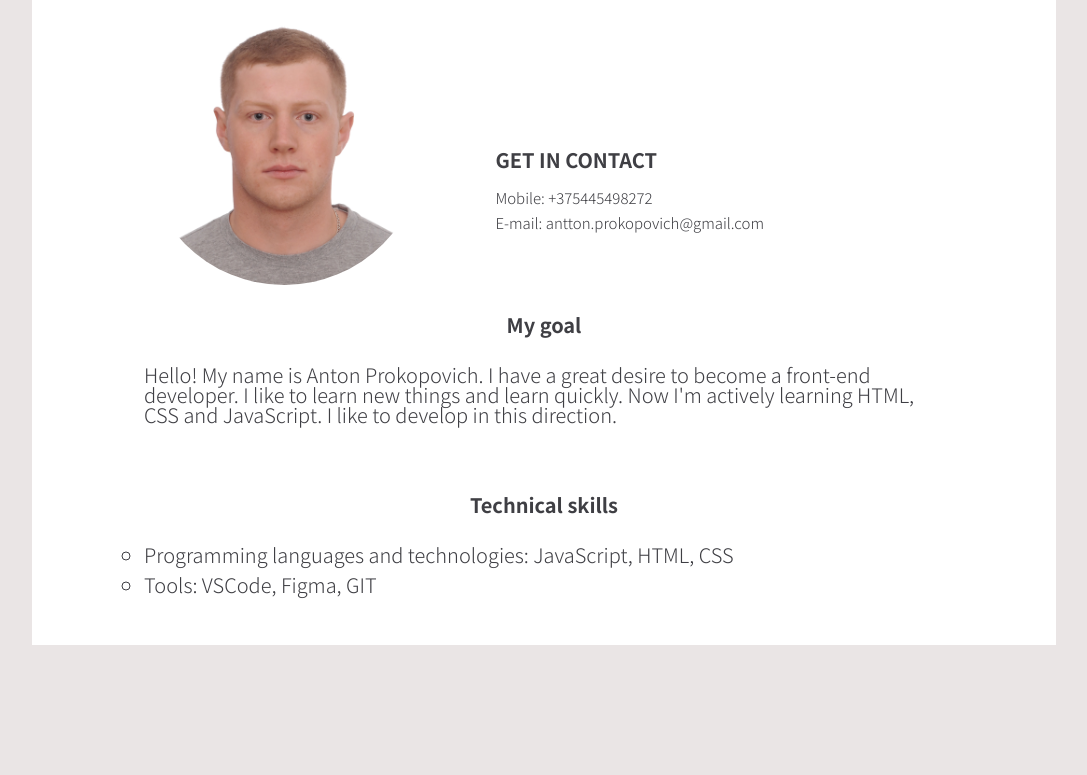
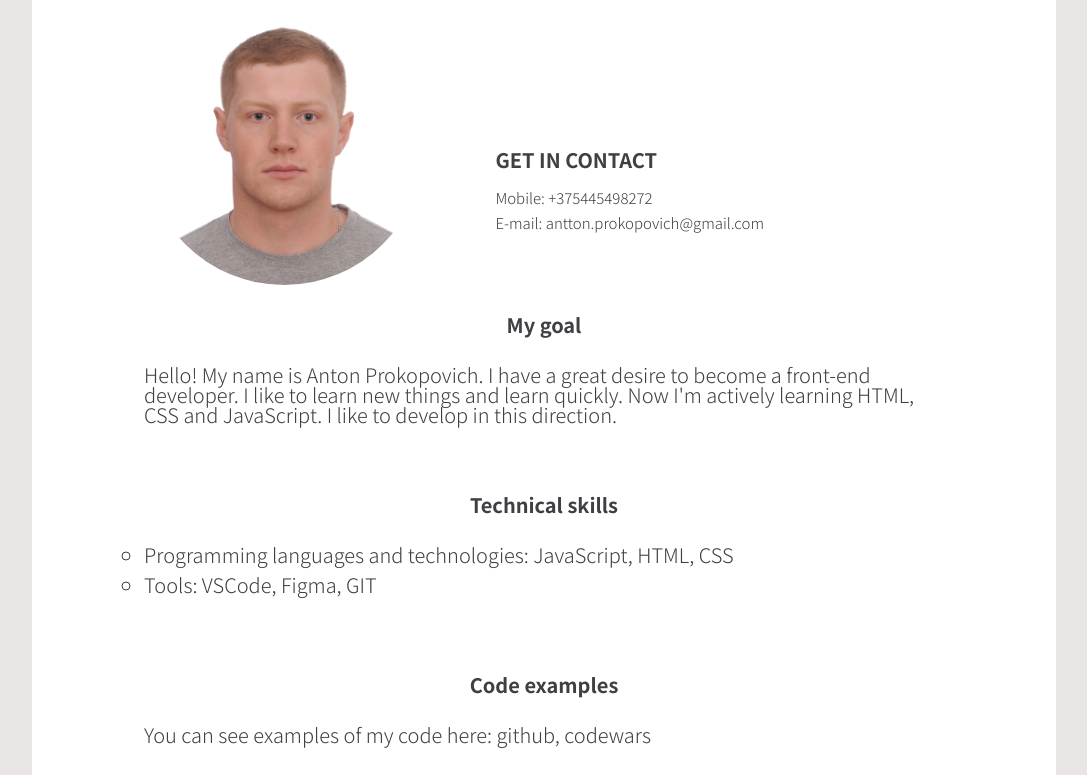
Before and after one commit to anton-prokopovich/rsschool-cv, a plain HTML site: page index.html in a window 1280 px wide. Shown: the part 228-1003 px from the top of the page, without its empty margins (96-1183 px from the left). Before the commit the page ends 873 px from the top, so only its background shows below. Drawn offline with Linux system fonts and the light colour scheme.

Commit message:
feat: add code examples

```diff
--- a/index.html
+++ b/index.html
@@ -46,6 +46,10 @@
           <li>Tools: VSCode, Figma, GIT</li>
         </ul>
       </section>
+      <section class="examples">
+        <h2>Code examples</h2>
+        <p>You can see examples of my code here: <a href="https://github.com/anton-prokopovich">github</a>, <a href="https://www.codewars.com/users/anton-prokopovich">codewars</a></p>
+      </section>
     </div>
 
   </main>
--- a/style.css
+++ b/style.css
@@ -41,20 +41,16 @@ body {
   display: flex;
   width: 800px;
   margin: 5px auto 5px auto;
-  /* background: yellow; */
   justify-content: space-between;
-  /* border-bottom: 2px solid #3f3f44; */
 }
 
 .photo {
   position: relative;
-  /* top: -130px; */
 }
 
 .photo img {
   width: 280px;
   height: 280px;
-  /* border: 1px solid #3f3f44; */
   border-radius: 50%;
 }
 
@@ -92,21 +88,22 @@ body {
 .goal {
   display: flex;
   flex-direction: column;
-  /* background: red; */
   height: 150px;
   width: 800px;
   margin: 30px auto 0 auto;
 }
 
 .goal h2,
-.skills h2 {
+.skills h2,
+.examples h2 {
   margin: 0 auto;
   font-size: 20px;
   font-weight: 700;
   margin-bottom: 30px;
 }
 
-.goal p {
+.goal p,
+.examples p {
   font-size: 20px;
   font-weight: 300;
 }
@@ -114,7 +111,6 @@ body {
 .skills {
   display: flex;
   flex-direction: column;
-  /* background: red; */
   height: 150px;
   width: 800px;
   margin: 30px auto 0 auto;
@@ -131,3 +127,20 @@ body {
 .skills-list li:first-child {
   margin-bottom: 10px;
 }
+
+.examples {
+  display: flex;
+  flex-direction: column;
+  height: 100px;
+  width: 800px;
+  margin: 30px auto 0 auto;
+}
+
+.examples a {
+  text-decoration: none;
+  color: #3f3f44;
+}
+
+.examples a:hover {
+  color: #6e89c3;
+}
```
